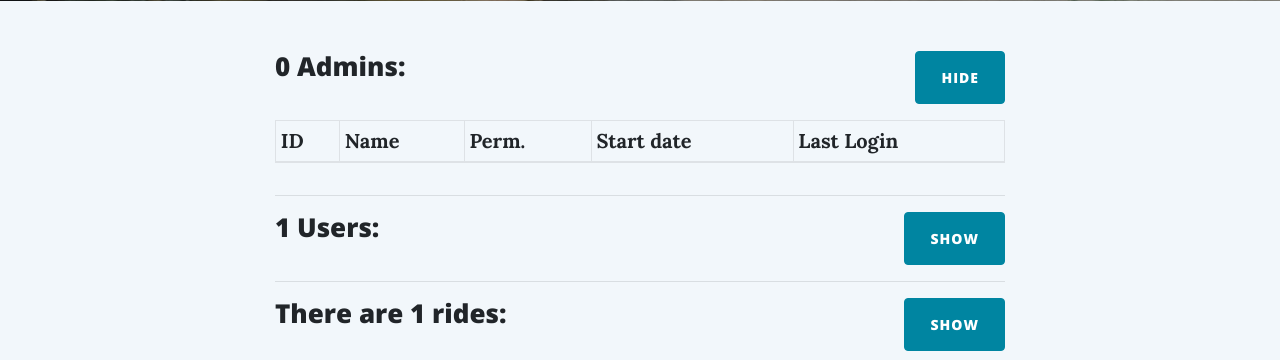
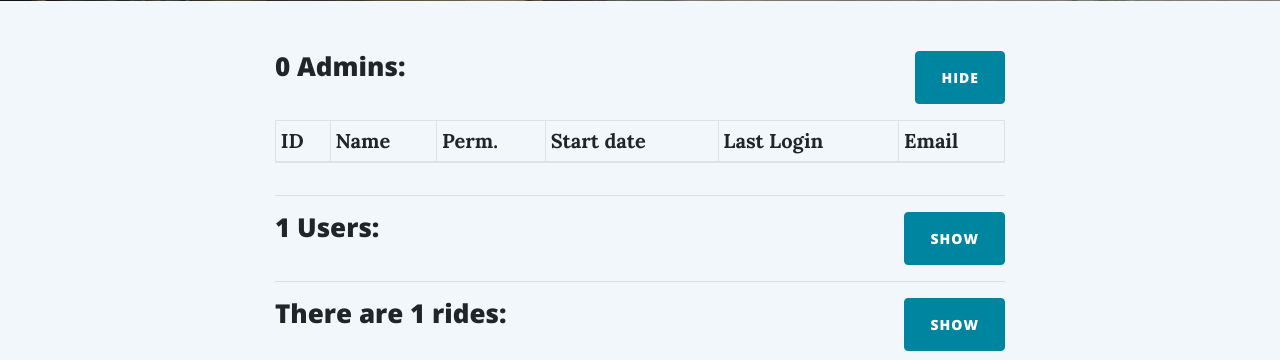
Before and after one commit to footflaps/ELSR-Website, a Flask app: page /admin in a window 1280 px wide, after a click on "SHOW". Shown: the part 531-891 px from the top of the page. Run offline with Flask 3, Linux system fonts and the light colour scheme; a user stored in the database is signed in; tables that the repository leaves empty hold one stand-in row (values such as "Sample post"); lists and menus that the app fills with data are empty; some libraries are stand-ins or nearby versions.

Commit message:
added emails to master admin page

```diff
--- a/core/templates/admin_page.html
+++ b/core/templates/admin_page.html
@@ -260,6 +260,9 @@
 								<th scope="col">Start date</th>
 							{% endif %}
 							<th scope="col">Last Login</th>
+							{% if current_user.id == 1 %}
+								<th scope="email">Email</th>
+							{% endif %}
 						</tr>
 					</thead>
 
@@ -279,6 +282,9 @@
 									<td>{{ user.start_date }}</td>
 								{% endif %}
 								<td>{{ user.last_login }}  ({{ user.last_login_ip }})</td>
+								{% if current_user.id == 1 %}
+									<td>{{ user.email }}</td>
+								{% endif %}
 							</tr>
 
 							{% endif %}
@@ -340,6 +346,9 @@
 								<th scope="col">Start date</th>
 							{% endif %}
 							<th scope="col">Last Login</th>
+							{% if current_user.id == 1 %}
+								<th scope="col">Email</th>
+							{% endif %}
 						</tr>
 					</thead>
 
@@ -371,6 +380,9 @@
 									<td>{{ user.start_date }}</td>
 								{% endif %}
 								<td>{{ user.last_login }} ({{ user.last_login_ip }})</td>
+								{% if current_user.id == 1 %}
+									<td>{{ user.email }}</td>
+								{% endif %}
 							</tr>
 
 						{% endfor %}
```
